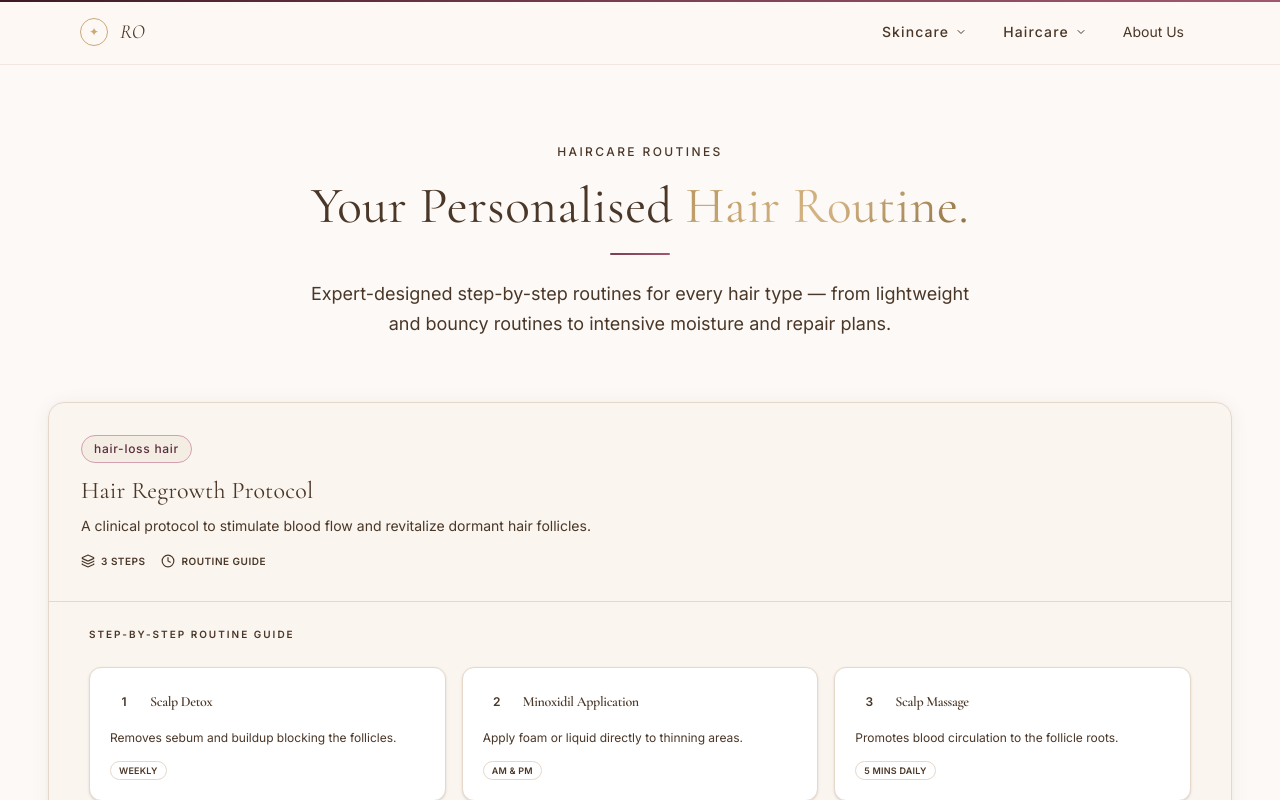
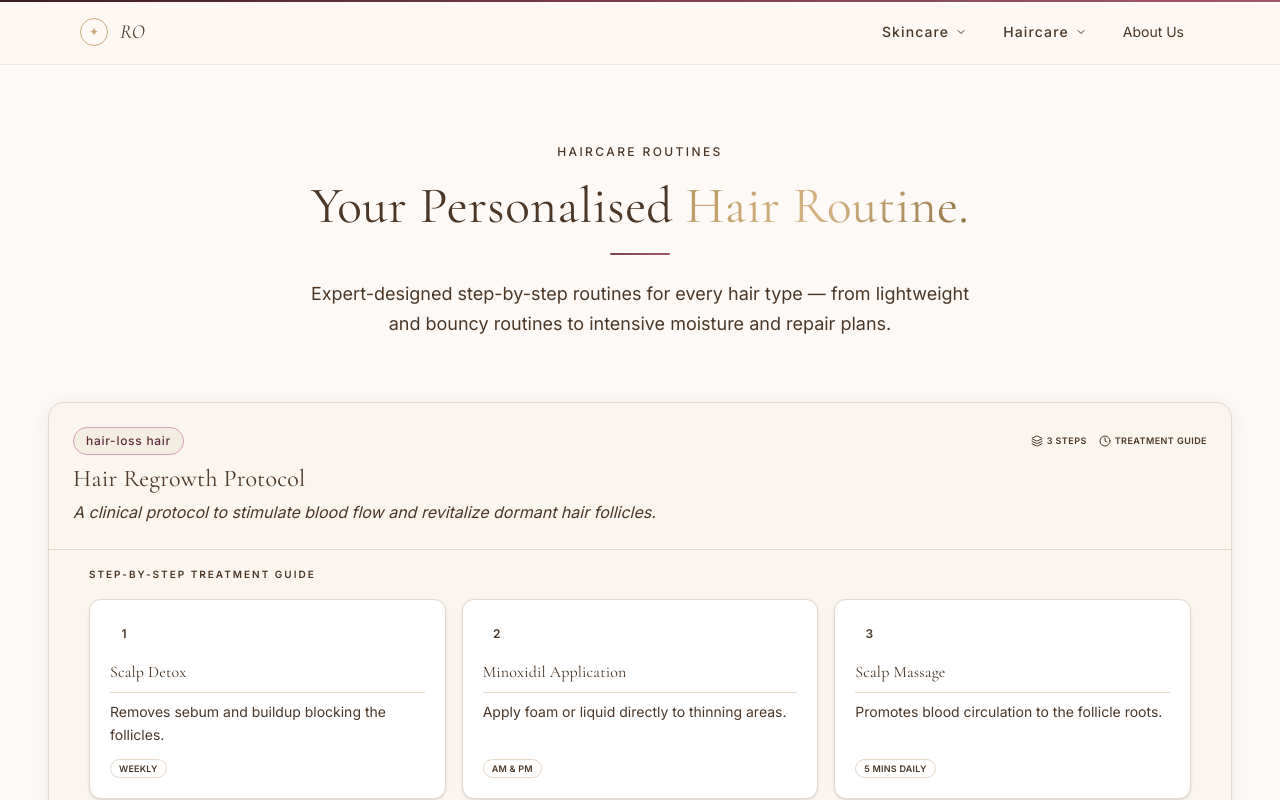
Before and after one commit to DuaA-A/RO-GlowGuide, a React (Vite) app: page /haircare/solutions in a window 1280 px wide. Shown: the top 800 px of the page. Built offline with nearby package versions, Linux system fonts and the light colour scheme.

Commit message:
feat: add Skincare Solutions page with personalized routines and data, and create Haircare Solutions component.

```diff
--- a/src/app/data/skincare.ts
+++ b/src/app/data/skincare.ts
@@ -249,7 +249,7 @@ export const skincareRoutines: Routine[] = [
         description:
             "A specialized recovery routine for skin that is both oily and prone to breakouts, focusing on clearing pores and healing the barrier.",
         targetType: "acne-prone",
-        image: "https://cdn.shopify.com/s/files/1/0746/0952/5042/files/sea_buckthorn_oil_skin_before_and_after_600x600.jpg",
+        image: "https://ultraessence.com/cdn/shop/articles/Acne-BeforeAfter-Blog_345x345@2x.png",
         steps: [
             { step: 1, name: "Double Cleansing", description: "Use Micellar water followed by a targeted gel like Effaclar Gel to deeply purify.", timing: "PM" },
             { step: 2, name: "Morning Cleansing", description: "Wash with Effaclar Gel to remove overnight sebum.", timing: "AM" },
@@ -264,7 +264,7 @@ export const skincareRoutines: Routine[] = [
         description:
             "A minimal, barrier-supporting routine for reactive and sensitive skin. Placeholder: replace with full routine rationale.",
         targetType: "sensitive",
-        image: "https://cdn.shopify.com/s/files/1/0746/0952/5042/files/sea_buckthorn_oil_skin_before_and_after_600x600.jpg",
+        image: "https://ultraessence.com/cdn/shop/articles/Acne-BeforeAfter-Blog_345x345@2x.png",
 
         steps: [
             { step: 1, name: "Micellar / Gentle Cleanser", description: "Placeholder: fragrance-free, pH-balanced cleanser.", timing: "AM & PM" },
--- a/src/app/pages/haircare/HaircareSolutions.tsx
+++ b/src/app/pages/haircare/HaircareSolutions.tsx
@@ -55,54 +55,59 @@ export function HaircareSolutions() {
                             transition={{ duration: 0.6, delay: i * 0.05 }}
                             className="luxury-card overflow-hidden h-[85vh] flex flex-col"
                         >
-                            {/* Fixed Header */}
+                            {/* Balanced Header - Super Compact */}
                             {routine.image ? (
-                                <div className={`grid md:grid-cols-3 gap-0 flex-none ${i % 2 === 1 ? 'md:order-2' : ''}`}>
-                                    <div className={`relative h-64 md:h-full md:min-h-[320px] ${i % 2 === 1 ? 'md:order-2' : ''}`}>
-                                        <img src={routine.image} alt={routine.name} className="w-full h-full object-cover" />
+                                <div className={`flex flex-col md:flex-row ${i % 2 === 1 ? 'md:flex-row-reverse' : ''} flex-none border-b border-warm-beige/30`}>
+                                    <div className="w-full md:w-48 h-40 md:h-48 flex-none relative">
+                                        <img src={routine.image} alt={routine.name} className="absolute inset-0 w-full h-full object-cover" />
                                     </div>
-                                    <div className={`md:col-span-2 p-6 md:p-8 ${i % 2 === 1 ? 'md:order-1' : ''}`}>
-                                        <div className="flex items-center gap-3 mb-3">
-                                            <span className="badge-haircare">{routine.targetType} hair</span>
+                                    <div className="flex-1 p-4 md:p-6 flex flex-col justify-center">
+                                        <div className="flex items-center gap-2 mb-2">
+                                            <span className="badge-haircare text-[9px] py-0.5 px-2">{routine.targetType} hair</span>
+                                            <div className="flex items-center gap-3 text-[9px] uppercase tracking-wider text-taupe/70 font-bold ml-auto">
+                                                <span className="flex items-center gap-1"><Layers className="w-3 h-3" />{routine.steps.length} steps</span>
+                                                <span className="flex items-center gap-1 md:flex hidden"><Clock className="w-3 h-3" />Treatment guide</span>
+                                            </div>
                                         </div>
-                                        <h3 className="font-heading text-espresso mb-2 text-2xl">{routine.name}</h3>
-                                        <p className="text-espresso/90 text-sm leading-relaxed mb-4 line-clamp-2">{routine.description}</p>
-
-                                        <div className="flex items-center gap-4 text-[10px] uppercase tracking-wider text-taupe font-bold">
-                                            <span className="flex items-center gap-1.5"><Layers className="w-3.5 h-3.5" />{routine.steps.length} steps</span>
-                                            <span className="flex items-center gap-1.5"><Clock className="w-3.5 h-3.5" />Routine guide</span>
-                                        </div>
+                                        <h3 className="font-heading text-espresso mb-1 text-xl md:text-2xl">{routine.name}</h3>
+                                        <p className="text-espresso/80 text-sm md:text-base leading-relaxed line-clamp-2 italic">{routine.description}</p>
                                     </div>
                                 </div>
                             ) : (
-                                <div className="p-6 md:p-8 flex-none">
-                                    <div className="flex items-center gap-3 mb-3">
-                                        <span className="badge-haircare">{routine.targetType} hair</span>
+                                <div className="p-4 md:p-6 flex-none border-b border-warm-beige/30 bg-cream/20">
+                                    <div className="flex items-center gap-2 mb-2">
+                                        <span className="badge-haircare text-[9px] py-0.5 px-2">{routine.targetType} hair</span>
+                                        <div className="flex items-center gap-3 text-[9px] uppercase tracking-wider text-taupe/70 font-bold ml-auto">
+                                            <span className="flex items-center gap-1"><Layers className="w-3 h-3" />{routine.steps.length} steps</span>
+                                            <span className="flex items-center gap-1 md:flex hidden"><Clock className="w-3 h-3" />Treatment guide</span>
+                                        </div>
                                     </div>
-                                    <h3 className="font-heading text-espresso mb-2 text-2xl">{routine.name}</h3>
-                                    <p className="text-espresso/90 text-sm leading-relaxed mb-4 max-w-3xl">{routine.description}</p>
-
-                                    <div className="flex items-center gap-4 text-[10px] uppercase tracking-wider text-taupe font-bold">
-                                        <span className="flex items-center gap-1.5"><Layers className="w-3.5 h-3.5" />{routine.steps.length} steps</span>
-                                        <span className="flex items-center gap-1.5"><Clock className="w-3.5 h-3.5" />Routine guide</span>
-                                    </div>
+                                    <h3 className="font-heading text-espresso mb-1 text-xl md:text-2xl">{routine.name}</h3>
+                                    <p className="text-espresso/80 text-sm md:text-base leading-relaxed max-w-4xl italic">{routine.description}</p>
                                 </div>
                             )}
 
-                            {/* Scrollable Steps */}
-                            <div className="flex-grow overflow-y-auto border-t border-warm-beige px-6 py-6 md:px-10 bg-cream/30 scrollbar-thin">
-                                <p className="text-[10px] uppercase tracking-[0.2em] text-gold mb-6 font-bold">Step-by-Step Routine Guide</p>
-                                <div className="grid sm:grid-cols-2 lg:grid-cols-3 gap-4 pb-4">
-                                    {haircareRoutines[i].steps.map((step) => (
-                                        <div key={step.step} className="bg-white border border-warm-beige rounded-xl p-5 hover:border-wine transition-colors duration-300 shadow-sm">
+                            {/* Scrollable Steps Carousel */}
+                            <div className="flex-grow overflow-y-auto px-4 py-4 md:px-10 bg-cream/30 scrollbar-thin">
+                                <div className="flex items-center justify-between mb-4">
+                                    <p className="text-[10px] uppercase tracking-[0.2em] text-gold font-bold">Step-by-Step Treatment Guide</p>
+                                    <p className="text-[9px] text-taupe/60 md:hidden uppercase font-bold tracking-widest">Swipe for next step →</p>
+                                </div>
+
+                                <div className="flex md:grid md:grid-cols-2 lg:grid-cols-3 gap-4 pb-6 overflow-x-auto md:overflow-x-visible snap-x snap-mandatory scrollbar-none">
+                                    {routine.steps.map((step) => (
+                                        <div
+                                            key={step.step}
+                                            className="min-w-[85%] md:min-w-0 snap-center bg-white border border-warm-beige rounded-xl p-5 group hover:border-wine transition-colors duration-300 shadow-sm flex flex-col"
+                                        >
                                             <div className="flex items-center gap-3 mb-3">
-                                                <div className="w-7 h-7 rounded-full bg-espresso flex items-center justify-center flex-shrink-0">
+                                                <div className="w-7 h-7 rounded-full bg-espresso flex items-center justify-center flex-shrink-0 group-hover:bg-wine transition-colors">
                                                     <span className="text-cream text-xs font-bold">{step.step}</span>
                                                 </div>
-                                                <h4 className="text-sm font-bold text-espresso tracking-tight">{step.name}</h4>
                                             </div>
-                                            <p className="text-xs text-espresso/80 leading-relaxed mb-2">{step.description}</p>
-                                            <span className="inline-block text-[9px] uppercase tracking-wide bg-wine/5 border border-wine/10 text-wine font-bold px-2 py-0.5 rounded-full">
+                                            <h4 className="border-b border-warm-beige/30 pb-2 font-heading text-espresso text-base mb-2">{step.name}</h4>
+                                            <p className="text-sm text-espresso/80 leading-relaxed mb-3 flex-grow line-clamp-4">{step.description}</p>
+                                            <span className="inline-block text-[9px] w-fit uppercase tracking-wide bg-wine/5 border border-wine/10 text-wine font-bold px-2 py-0.5 rounded-full">
                                                 {step.timing}
                                             </span>
                                         </div>
@@ -110,8 +115,8 @@ export function HaircareSolutions() {
                                 </div>
                             </div>
 
-                            {/* Fixed Footer */}
-                            <div className="flex-none p-6 border-t border-warm-beige bg-white flex justify-center">
+                            {/* Fixed Footer - Left Aligned */}
+                            <div className="flex-none p-6 border-t border-warm-beige bg-white flex justify-start">
                                 <Link
                                     to={`/haircare/products?${hairTypes.some((t: any) => t.id === routine.targetType) ? 'type' : 'concern'}=${routine.targetType}`}
                                     className="btn-wine py-3 px-8 text-xs"
@@ -128,15 +133,15 @@ export function HaircareSolutions() {
                     initial={{ opacity: 0, y: 20 }}
                     whileInView={{ opacity: 1, y: 0 }}
                     viewport={{ once: true }}
-                    className="mt-16 bg-espresso rounded-2xl p-10 text-center"
+                    className="mt-16 bg-[#F8EDED] border border-[#EBCBCB] rounded-2xl p-10 text-center"
                 >
-                    <p className="text-xs uppercase tracking-[0.25em] text-cream/40 mb-4">Next Step</p>
-                    <h3 className="font-heading text-cream mb-4">Ready to explore haircare products?</h3>
-                    <p className="text-cream/60 text-sm mb-7 max-w-lg mx-auto leading-relaxed">
-                        Browse our carefully curated catalogue of haircare formulas designed for every hair type and scalp condition.
+                    <p className="text-xs uppercase tracking-[0.25em] text-[#8E5B61] mb-4 font-bold">Next Step</p>
+                    <h3 className="font-heading text-espresso mb-4">Ready to build your haircare shelf?</h3>
+                    <p className="text-espresso/70 text-sm mb-7 max-w-lg mx-auto leading-relaxed">
+                        Explore our curated haircare product catalogue and find the exact formulas recommended for your hair type.
                     </p>
                     <Link to="/haircare/products" className="btn-wine">
-                        Browse Haircare Products <ArrowRight className="w-4 h-4" />
+                        Browse Full Catalogue <ArrowRight className="w-4 h-4 ml-2" />
                     </Link>
                 </motion.div>
 
--- a/src/app/pages/skincare/SkincareSolutions.tsx
+++ b/src/app/pages/skincare/SkincareSolutions.tsx
@@ -55,57 +55,62 @@ export function SkincareSolutions() {
                             transition={{ duration: 0.6, delay: i * 0.05 }}
                             className="luxury-card overflow-hidden h-[85vh] flex flex-col"
                         >
-                            {/* Routine header with alternating layout - Fixed height portion */}
+                            {/* Routine header with alternating layout - Super Compact & Balanced */}
                             {routine.image ? (
-                                <div className={`grid md:grid-cols-3 gap-0 flex-none ${i % 2 === 1 ? 'md:flex-row-reverse' : ''}`}>
-                                    <div className={`relative h-64 md:h-full md:min-h-[320px] ${i % 2 === 1 ? 'md:order-2' : ''}`}>
-                                        <img src={routine.image} alt={routine.name} className="w-full h-full object-cover" />
+                                <div className={`flex flex-col md:flex-row ${i % 2 === 1 ? 'md:flex-row-reverse' : ''} flex-none border-b border-warm-beige/30`}>
+                                    <div className="w-full md:w-48 h-40 md:h-48 flex-none relative">
+                                        <img src={routine.image} alt={routine.name} className="absolute inset-0 w-full h-full object-cover" />
                                     </div>
-                                    <div className={`md:col-span-2 p-6 md:p-8 ${i % 2 === 1 ? 'md:order-1' : ''}`}>
-                                        <div className="flex items-center gap-3 mb-3">
-                                            <span className="badge-skincare">{routine.targetType} skin</span>
+                                    <div className="flex-1 p-4 md:p-6 flex flex-col justify-center">
+                                        <div className="flex items-center gap-2 mb-2">
+                                            <span className="badge-skincare text-[9px] py-0.5 px-2">{routine.targetType} skin</span>
+                                            <div className="flex items-center gap-3 text-[9px] uppercase tracking-wider text-taupe/70 font-bold ml-auto">
+                                                <span className="flex items-center gap-1"><Layers className="w-3 h-3" />{routine.steps.length} steps</span>
+                                                <span className="flex items-center gap-1 md:flex hidden"><Clock className="w-3 h-3" />Daily routine</span>
+                                            </div>
                                         </div>
-                                        <h3 className="font-heading text-espresso mb-2 text-2xl">{routine.name}</h3>
-                                        <p className="text-espresso/90 text-sm leading-relaxed mb-4 line-clamp-2">
+                                        <h3 className="font-heading text-espresso mb-1 text-xl md:text-2xl">{routine.name}</h3>
+                                        <p className="text-espresso/80 text-sm md:text-base leading-relaxed line-clamp-2 italic">
                                             {routine.description}</p>
-
-                                        <div className="flex items-center gap-4 text-[10px] uppercase tracking-wider text-taupe font-bold">
-                                            <span className="flex items-center gap-1.5"><Layers className="w-3.5 h-3.5" />{routine.steps.length} steps</span>
-                                            <span className="flex items-center gap-1.5"><Clock className="w-3.5 h-3.5" />Daily routine</span>
-                                        </div>
                                     </div>
                                 </div>
                             ) : (
-                                <div className="p-6 md:p-8 flex-none">
-                                    <div className="flex items-center gap-3 mb-3">
-                                        <span className="badge-skincare">{routine.targetType} skin</span>
+                                <div className="p-4 md:p-6 flex-none border-b border-warm-beige/30 bg-cream/20">
+                                    <div className="flex items-center gap-2 mb-2">
+                                        <span className="badge-skincare text-[9px] py-0.5 px-2">{routine.targetType} skin</span>
+                                        <div className="flex items-center gap-3 text-[9px] uppercase tracking-wider text-taupe/70 font-bold ml-auto">
+                                            <span className="flex items-center gap-1"><Layers className="w-3 h-3" />{routine.steps.length} steps</span>
+                                            <span className="flex items-center gap-1 md:flex hidden"><Clock className="w-3 h-3" />Daily routine</span>
+                                        </div>
                                     </div>
-                                    <h3 className="font-heading text-espresso mb-2 text-2xl">{routine.name}</h3>
-                                    <p className="text-espresso/90 text-sm leading-relaxed mb-4 max-w-3xl">
+                                    <h3 className="font-heading text-espresso mb-1 text-xl md:text-2xl">{routine.name}</h3>
+                                    <p className="text-espresso/80 text-sm md:text-base leading-relaxed max-w-4xl italic">
                                         {routine.description}</p>
-
-                                    <div className="flex items-center gap-4 text-[10px] uppercase tracking-wider text-taupe font-bold">
-                                        <span className="flex items-center gap-1.5"><Layers className="w-3.5 h-3.5" />{routine.steps.length} steps</span>
-                                        <span className="flex items-center gap-1.5"><Clock className="w-3.5 h-3.5" />Daily routine</span>
-                                    </div>
                                 </div>
                             )}
 
                             {/* Steps Grid - Scrollable portion */}
-                            <div className="flex-grow overflow-y-auto border-t border-warm-beige px-6 py-6 md:px-10 bg-cream/30 scrollbar-thin">
-                                <p className="text-[10px] uppercase tracking-[0.2em] text-gold mb-6 font-bold">Step-by-Step Routine Guide</p>
-                                <div className="grid sm:grid-cols-2 lg:grid-cols-3 gap-4 pb-4">
+                            <div className="flex-grow overflow-y-auto px-4 py-4 md:px-10 bg-cream/30 scrollbar-thin">
+                                <div className="flex items-center justify-between mb-4">
+                                    <p className="text-[10px] uppercase tracking-[0.2em] text-gold font-bold">Step-by-Step Treatment Guide</p>
+                                    <p className="text-[9px] text-taupe/60 md:hidden uppercase font-bold tracking-widest">Swipe for next step →</p>
+                                </div>
+
+                                <div className="flex md:grid md:grid-cols-2 lg:grid-cols-3 gap-4 pb-6 overflow-x-auto md:overflow-x-visible snap-x snap-mandatory scrollbar-none">
                                     {routine.steps.map((step) => (
-                                        <div key={step.step} className="bg-white border border-warm-beige rounded-xl p-5 group hover:border-wine transition-colors duration-300 shadow-sm">
+                                        <div
+                                            key={step.step}
+                                            className="min-w-[85%] md:min-w-0 snap-center bg-white border border-warm-beige rounded-xl p-5 group hover:border-wine transition-colors duration-300 shadow-sm flex flex-col"
+                                        >
                                             <div className="flex items-center gap-3 mb-3">
-                                                <div className="w-7 h-7 rounded-full bg-espresso flex items-center justify-center flex-shrink-0">
+                                                <div className="w-7 h-7 rounded-full bg-espresso flex items-center justify-center flex-shrink-0 group-hover:bg-wine transition-colors">
                                                     <span className="text-cream text-xs font-bold">{step.step}</span>
                                                 </div>
-                                                <h4 className="text-sm font-bold text-espresso tracking-tight">{step.name}</h4>
                                             </div>
-                                            <p className="text-xs text-espresso/80 leading-relaxed mb-2">
+                                            <h4 className="border-b border-warm-beige/30 pb-2 font-heading text-espresso text-base mb-2">{step.name}</h4>
+                                            <p className="text-sm text-espresso/80 leading-relaxed mb-3 flex-grow line-clamp-4">
                                                 {step.description}</p>
-                                            <span className="inline-block text-[9px] uppercase tracking-wide bg-wine/5 border border-wine/10 text-wine font-bold px-2 py-0.5 rounded-full">
+                                            <span className="inline-block text-[9px] w-fit uppercase tracking-wide bg-wine/5 border border-wine/10 text-wine font-bold px-2 py-0.5 rounded-full">
                                                 {step.timing}
                                             </span>
                                         </div>
@@ -113,8 +118,8 @@ export function SkincareSolutions() {
                                 </div>
                             </div>
 
-                            {/* Fixed Footer Button */}
-                            <div className="flex-none p-6 border-t border-warm-beige bg-white flex justify-center">
+                            {/* Fixed Footer Button - Left Aligned */}
+                            <div className="flex-none p-6 border-t border-warm-beige bg-white flex justify-start">
                                 <Link
                                     to={`/skincare/products?${skinTypes.some((t: any) => t.id === routine.targetType) ? 'type' : 'concern'}=${routine.targetType}`}
                                     className="btn-wine py-3 px-8 text-xs"
@@ -132,15 +137,15 @@ export function SkincareSolutions() {
                     initial={{ opacity: 0, y: 20 }}
                     whileInView={{ opacity: 1, y: 0 }}
                     viewport={{ once: true }}
-                    className="mt-16 bg-espresso rounded-2xl p-10 text-center"
+                    className="mt-16 bg-[#F8EDED] border border-[#EBCBCB] rounded-2xl p-10 text-center"
                 >
-                    <p className="text-xs uppercase tracking-[0.25em] text-cream/40 mb-4">Next Step</p>
-                    <h3 className="font-heading text-cream mb-4">Ready to build your product shelf?</h3>
-                    <p className="text-cream/60 text-sm mb-7 max-w-lg mx-auto leading-relaxed">
+                    <p className="text-xs uppercase tracking-[0.25em] text-[#8E5B61] mb-4 font-bold">Next Step</p>
+                    <h3 className="font-heading text-espresso mb-4">Ready to build your product shelf?</h3>
+                    <p className="text-espresso/70 text-sm mb-7 max-w-lg mx-auto leading-relaxed">
                         Explore our curated skincare product catalogue and find the exact formulas recommended in each routine step.
                     </p>
                     <Link to="/skincare/products" className="btn-wine">
-                        Browse Skincare Products <ArrowRight className="w-4 h-4" />
+                        Browse Full Catalogue <ArrowRight className="w-4 h-4 ml-2" />
                     </Link>
                 </motion.div>
 
```
